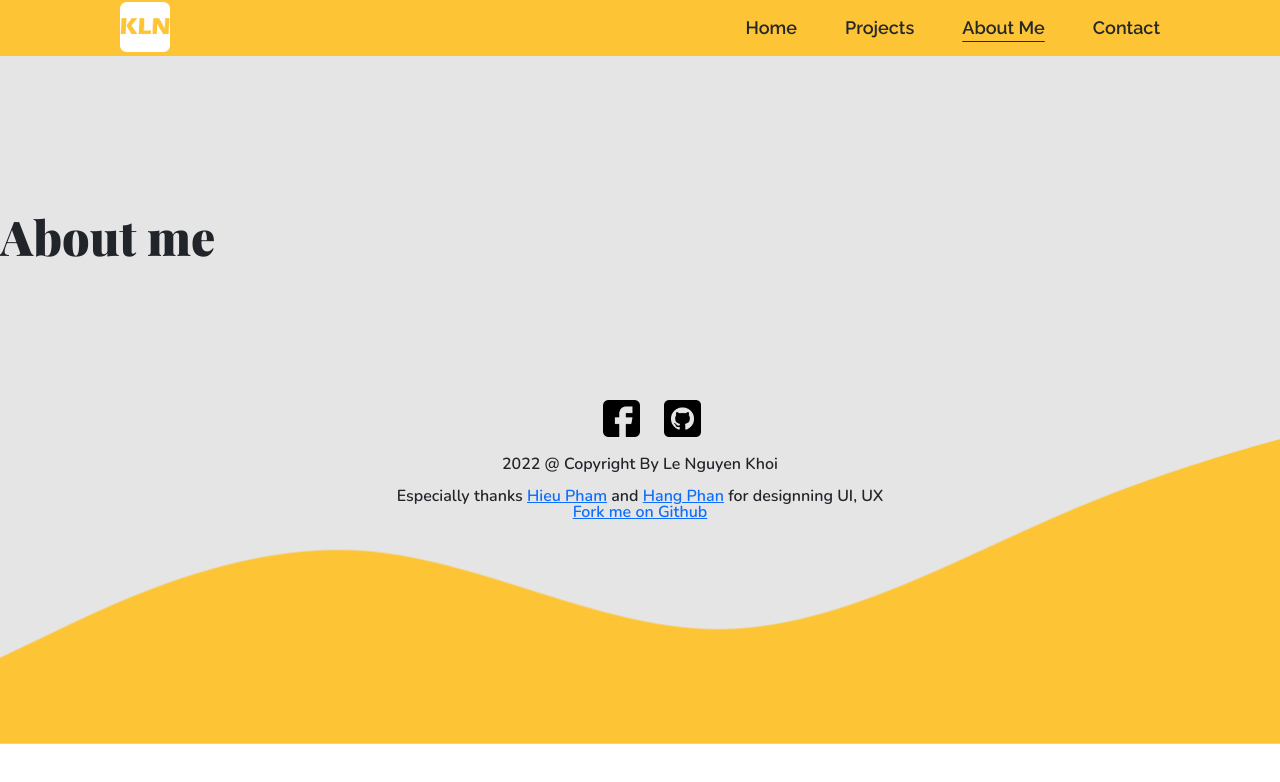
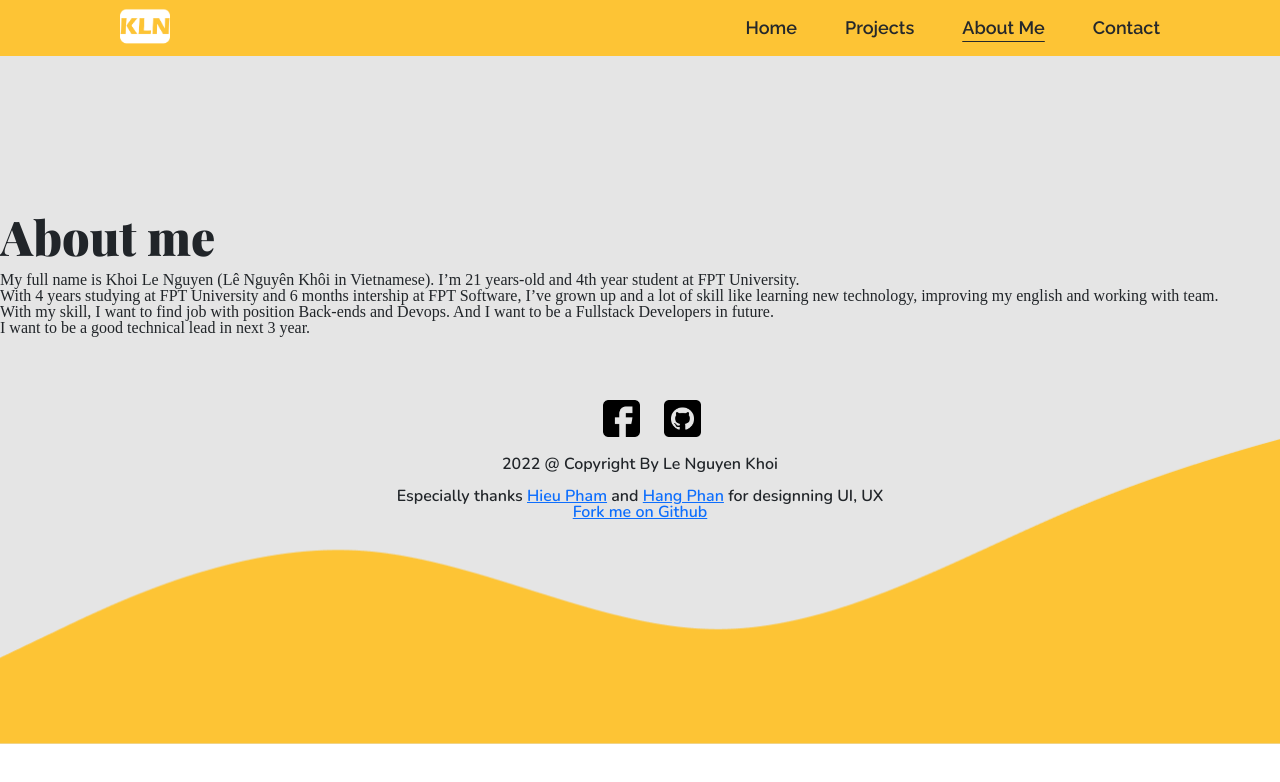
Before and after one commit to lenguyenkhoi21/aboutme, a Next.js app: page /aboutme in a window 1280 px wide. Shown: the top 782 px of the page. Built offline with nearby package versions, Linux system fonts and the light colour scheme.

Commit message:
Refactor code

```diff
--- a/component/NavBar.js
+++ b/component/NavBar.js
@@ -33,16 +33,9 @@ const NavBar = () => {
 	return (
 		<>
 			<nav className={'nav-NavBar-bg'}>
-        {/*<div className={'align-page'}>*/}
 				<div className={'div-NavBar-logo'}>
-            <Image
-              src={'/kln2.png'}
-              width={50}
-              height={50}
-              alt={'logo'}
-            />
+					<Image src={'/logo.png'} width={50} height={50} alt={'logo'} />
 				</div>
-
 
 				<ul className={'nav-NavBar-md'}>
 					{navBar.map((item, key) => (
@@ -54,7 +47,6 @@ const NavBar = () => {
 				<ul className={'nav-NavBar-sm'}>
 					<NavBarResponsive navBar={navBar} updateNav={updateNav} />
 				</ul>
-				{/*</div>*/}
 			</nav>
 
 			<style jsx>{`
--- a/pages/aboutme/index.js
+++ b/pages/aboutme/index.js
@@ -2,20 +2,6 @@ import React, { useContext, useEffect } from 'react'
 import { TITLE_ACTION, TitleContext } from '../../reducer/Title.Reducer'
 
 const AboutMePage = () => {
-	const aboutme = [
-		{
-			bold: [
-				'Khoi Le Nguyen',
-				'Lê Nguyên Khôi',
-				'21 years-old',
-				'4th',
-				'FPT University'
-			],
-			content:
-				'My full name is <fill> (<fill> in Vietnamese). I’m <fill> and <fill> year student at <fill>.'
-		}
-	]
-
 	const titleCTX = useContext(TitleContext)
 
 	useEffect(() => {
@@ -32,12 +18,28 @@ const AboutMePage = () => {
 			<>
 				<div className={'background-color-page div-AboutMePage-padding'}>
 					<p className={'p-AboutMePage-text'}>About me</p>
-					<ul>
+					<ul className={'ul-AboutMePage-style'}>
 						<li>
-							{() => {
-								//const image =
-								return <></>
-							}}
+							<p>
+								My full name is Khoi Le Nguyen (Lê Nguyên Khôi in Vietnamese).
+								I’m 21 years-old and 4th year student at FPT University.
+							</p>
+						</li>
+						<li>
+							<p>
+								With 4 years studying at FPT University and 6 months intership
+								at FPT Software, I’ve grown up and a lot of skill like learning
+								new technology, improving my english and working with team.
+							</p>
+						</li>
+						<li>
+							<p>
+								With my skill, I want to find job with position Back-ends and
+								Devops. And I want to be a Fullstack Developers in future.
+							</p>
+						</li>
+						<li>
+							<p>I want to be a good technical lead in next 3 year.</p>
 						</li>
 					</ul>
 				</div>
--- a/pages/index.js
+++ b/pages/index.js
@@ -24,7 +24,7 @@ export default function HomePage() {
 								<div>
 									<p className={'p-HomePage-favourite'}>
 										{' '}
-										My favourite technology are
+										My favourite framework/language are
 										<span className={'span-HomePage-color'}>
 											{' '}
 											Spring Boot
```
Also changed, not shown: pages/projects/index.js (+7 -7 lines), public/logo.png (added). Lines whose indentation alone changed are shown as unchanged.
